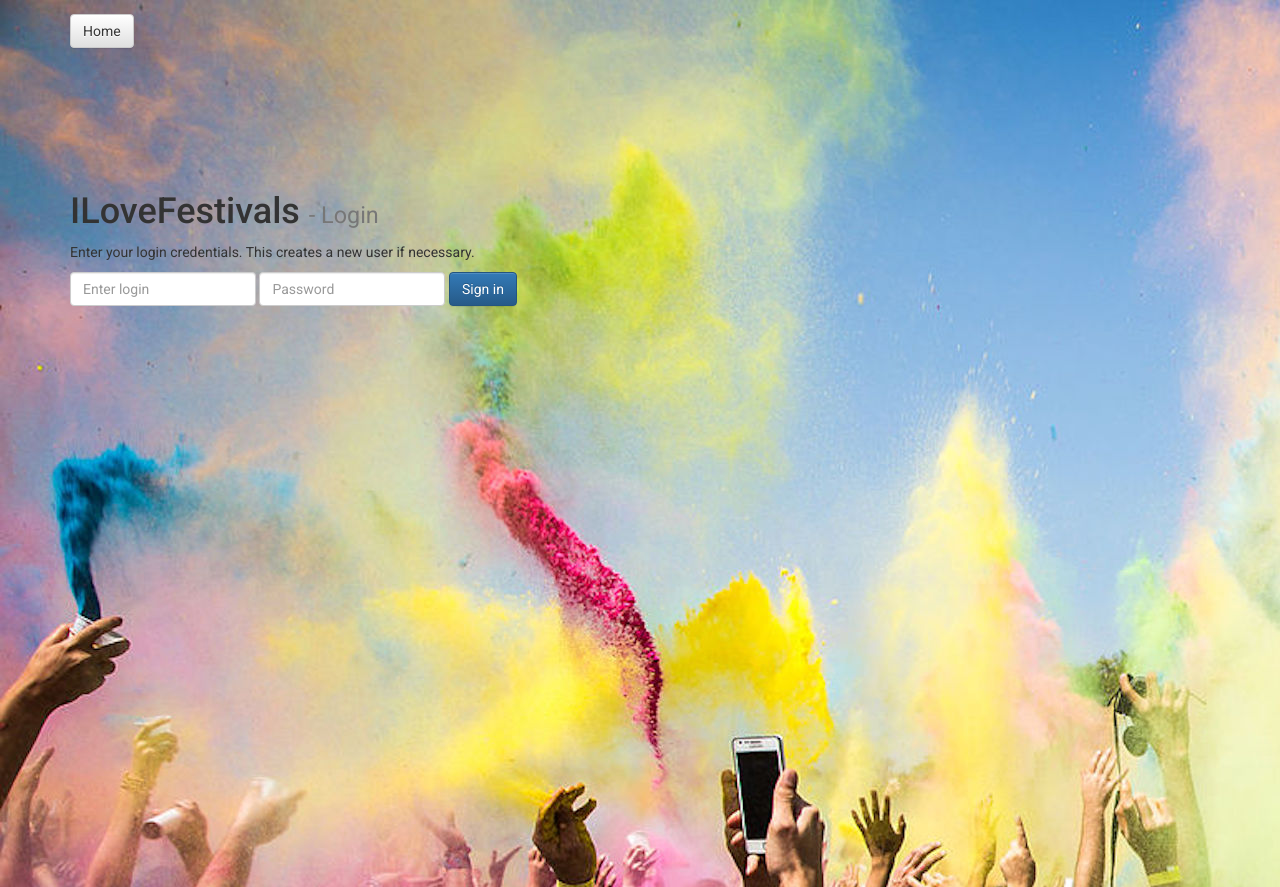
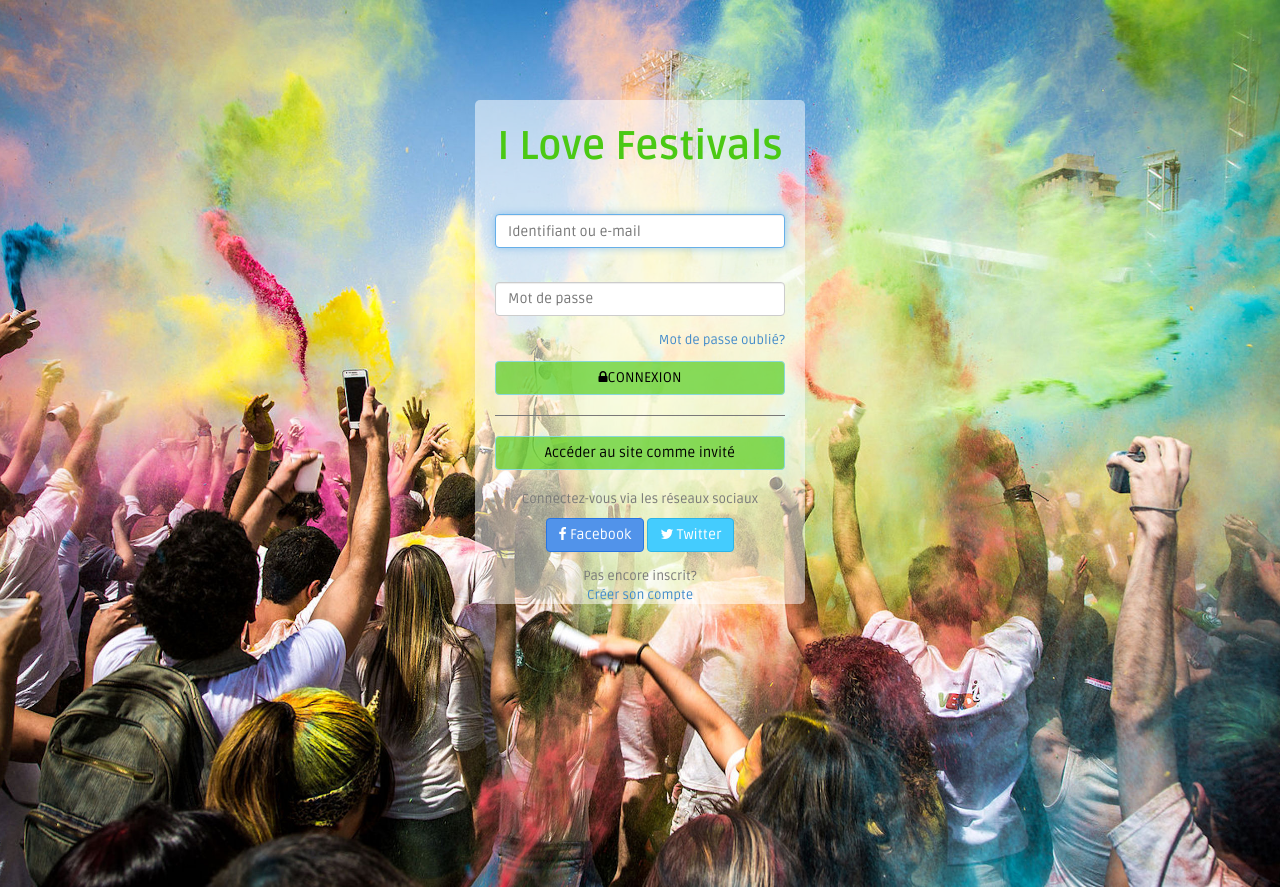
Before and after one commit to quent141/ilovefestival, a Flask app: page /login in a window 1280 px wide. Run offline with Flask 2, Linux system fonts and the light colour scheme; parts of the project's set-up code (start-up, migrations or seed data) failed here and were passed over; some libraries are stand-ins or nearby versions.

Commit message:
Login => Pretty
Login belle mise en forme

```diff
--- a/templates/login.html
+++ b/templates/login.html
@@ -1,18 +1,17 @@
 {% extends "main.html" %}
-
+{% block head %}{{ super() }}{% endblock %}
 {% block title %}Login{% endblock %}
 
-{% block head %}
-{{ super() }}
-{% endblock %}
+
+
 
 {% block content %}
 
+<form class="form-login" action="/login?from={{ from_page }}" method="POST" role="form">
     <div class="row">
         <div class="col-xs-12">
-    <a class="btn btn-default" href="/">Home</a>
-    <h1 class="sep">ILoveFestivals <small>- Login</small></h1>
-    <p>Enter your login credentials. This creates a new user if necessary.</p>
+            <h2 class="form-login-heading sep">I Love Festivals</h2>
+            <div class="login-wrap">
                 {% with messages = get_flashed_messages() %}
                 {% if messages %}
                 {% for message in messages %}
@@ -21,17 +20,67 @@
                 {% endif %}
                 {% endwith %}
                 <form action="/login?from={{ from_page }}" method="POST" class="form-inline" role="form">
+
                     <div class="form-group">
                         <label class="sr-only" for="login">Login</label>
-        <input type="text" class="form-control" value="{{login}}" name="login" id="login" placeholder="Enter login">
+                        <input type="text" class="form-control" value="{{login}}" name="login" id="login" placeholder="Identifiant ou e-mail" autofocus>
                     </div>
+                    <br>
                     <div class="form-group">
                         <label class="sr-only" for="password">Password</label>
-        <input type="password" class="form-control" name="password" id="password" placeholder="Password">
+                        <input type="password" class="form-control" name="password" id="password" placeholder="Mot de passe">
                     </div>
-      <button type="submit" class="btn btn-primary">Sign in</button>
+
+                    <label class="checkbox">
+                            <span class="pull-right">
+		                    <a data-toggle="modal" href="login.html#myModal"> Mot de passe oublié?</a>
+                            </span>
+                    </label>
+                    <button type="submit" class="btn btn-theme btn-block btn btn-primary"><i class="fa fa-lock"></i>CONNEXION</button>
+                    <hr>
+                    <a type = "submit" class="btn btn-theme btn-block btn btn-primary" href="/">Accéder au site comme invité</a>
                 </form>
+
             </div>
         </div>
 
+        <div class="login-social-link centered">
+            <p>Connectez-vous via les réseaux sociaux</p>
+            <button class="btn btn-facebook" type="submit"><i class="fa fa-facebook"></i> Facebook</button>
+            <button class="btn btn-twitter" type="submit"><i class="fa fa-twitter"></i> Twitter</button>
+        </div>
+        <div class="registration centered">
+            Pas encore inscrit?<br/>
+            <a class="" href="#">
+                Créer son compte
+            </a>
+        </div>
+
+    </div>
+
+
+    <!-- Modal -->
+    <div aria-hidden="true" aria-labelledby="myModalLabel" role="dialog" tabindex="-1" id="myModal" class="modal fade">
+        <div class="modal-dialog">
+            <div class="modal-content">
+                <div class="modal-header">
+                    <button type="button" class="close" data-dismiss="modal" aria-hidden="true">&times;</button>
+                    <h4 class="modal-title">Mot de passe oublié ?</h4>
+                </div>
+                <div class="modal-body">
+                    <p>Entrez votre adresse mail pour réinitialiser votre mot de passe</p>
+                    <input type="text" name="email" placeholder="Email" autocomplete="off" class="form-control placeholder-no-fix">
+
+                </div>
+                <div class="modal-footer">
+                    <button data-dismiss="modal" class="btn btn-default" type="button">Cancel</button>
+                    <button class="btn btn-theme" type="button">Submit</button>
+                </div>
+            </div>
+        </div>
+    </div>
+    <!-- modal -->
+
+</form>
+
 {% endblock %}
--- a/templates/main.html
+++ b/templates/main.html
@@ -2,31 +2,72 @@
 <html>
   <head>
     {% block head %}
+
     <title>{% block title %}{% endblock %} - ILoveFestivals</title>
     <meta charset="utf-8">
-    <meta http-equiv="X-UA-Compatible" content="IE=edge">
-    <meta name="viewport" content="width=device-width, initial-scale=1">
-    <link rel="stylesheet" href="http://netdna.bootstrapcdn.com/bootstrap/3.1.0/css/bootstrap.min.css">
-    <link rel="stylesheet" href="http://netdna.bootstrapcdn.com/bootstrap/3.1.0/css/bootstrap-theme.min.css">
-    <link href='http://fonts.googleapis.com/css?family=Roboto:400,500,700,900' rel='stylesheet' type='text/css'>
+    <meta name="viewport" content="width=device-width, initial-scale=1.0">
+    <meta name="description" content="">
+    <meta name="author" content="Dashboard">
+    <meta name="keyword" content="Dashboard, Bootstrap, Admin, Template, Theme, Responsive, Fluid, Retina">
 
-	<script src="{{url_for('static',filename='assets/js/jquery.min.js')}}"></script>
-	<script src="{{url_for('static',filename='assets/js/code.js')}}"></script>
-    <style>
-      body {
-        background-image: url("../static/assets/images/login-bg.jpg");
-        margin-top: 1em;
-        font-family: 'Roboto', sans-serif;
-      }
-      .sep {
-        margin-top: 4em;
-      }
-    </style>
+
+    <!-- Bootstrap core CSS -->
+    <link href="{{url_for('static',filename='assets/css/bootstrap.css')}}" rel="stylesheet">
+    <!--external css-->
+    <link href="{{url_for('static',filename='assets/font-awesome/css/font-awesome.css')}} " rel="stylesheet" />
+    <link rel="stylesheet" type="text/css" href="{{url_for('static',filename='assets/css/zabuto_calendar.css')}}"><!--DU PLUS-->
+    <link rel="stylesheet" type="text/css" href="{{url_for('static',filename='assets/js/gritter/css/jquery.gritter.css')}}" /><!--DU PLUS-->
+    <link rel="stylesheet" type="text/css" href="{{url_for('static',filename='assets/lineicons/style.css')}}"><!--DU PLUS-->
+
+    <!-- Custom styles for this template -->
+    <link href="{{url_for('static',filename='assets/css/style.css')}}" rel="stylesheet">
+    <link href="{{url_for('static',filename='assets/css/style-responsive.css')}}" rel="stylesheet">
+    <link href="{{url_for('static',filename='assets/css/style.css')}}" rel="stylesheet" type="text/css"/> <!--BIP -->
+
+    <script src="{{url_for('static',filename='assets/js/chart-master/Chart.js')}}"></script> <!--DU PLUS-->
+
+    <!-- HTML5 shim and Respond.js IE8 support of HTML5 elements and media queries -->
+    <!--[if lt IE 9]>
+    <script src="https://oss.maxcdn.com/libs/html5shiv/3.7.0/html5shiv.js"></script>
+    <script src="https://oss.maxcdn.com/libs/respond.js/1.4.2/respond.min.js"></script>
+    <![endif]-->
+
     {% endblock %}
   </head>
+
   <body>
+
+  <div id="login-page">
     <div class="container">
       {% block content %}{% endblock %}
     </div>
+  </div>
+
+
+  <!-- js placed at the end of the document so the pages load faster -->
+  <script src="{{url_for('static',filename='assets/js/jquery.js')}}"></script>
+  <script src="{{url_for('static',filename='assets/js/bootstrap.min.js')}}"></script>
+  <script src="{{url_for('static',filename='assets/js/jquery-ui-1.9.2.custom.min.js')}}"></script>
+  <script src="{{url_for('static',filename='assets/js/jquery.ui.touch-punch.min.js')}}"></script>
+  <script class="include" type="text/javascript" src="{{url_for('static',filename='assets/js/jquery.dcjqaccordion.2.7.js')}}"></script>
+  <script src="{{url_for('static',filename='assets/js/jquery.scrollTo.min.js')}}"></script>
+  <script src="{{url_for('static',filename='assets/js/jquery.nicescroll.js')}}" type="text/javascript"></script>
+
+
+  <!--common script for all pages-->
+  <script src="{{url_for('static',filename='assets/js/common-scripts.js')}}"></script>
+
+  <script type="text/javascript" src="{{url_for('static',filename='assets/js/gritter/js/jquery.gritter.js')}}"></script>
+  <script type="text/javascript" src="{{url_for('static',filename='assets/js/gritter-conf.js')}}"></script>
+
+
+  <!--BACKSTRETCH-->
+  <!-- You can use an image of whatever size. This script will stretch to fit in any screen size.-->
+  <script type="text/javascript" src="{{url_for('static',filename='assets/js/jquery.backstretch.min.js')}}"></script>
+  <script>
+      $.backstretch("{{url_for('static',filename='assets/images/login-bg.jpg')}}", {speed: 500});
+  </script>
+
+
   </body>
 </html>
```
Lines whose indentation alone changed are shown as unchanged.
